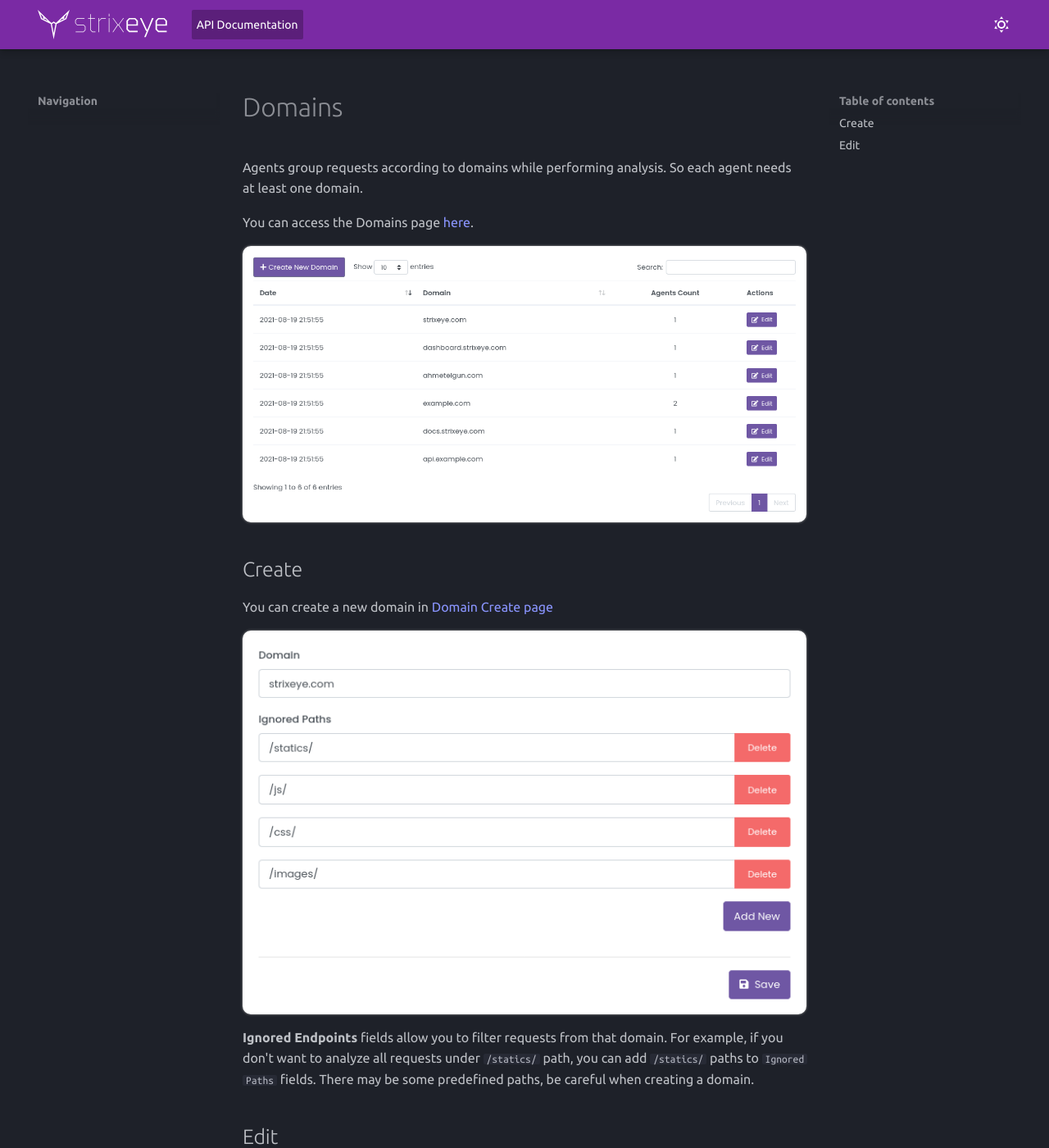
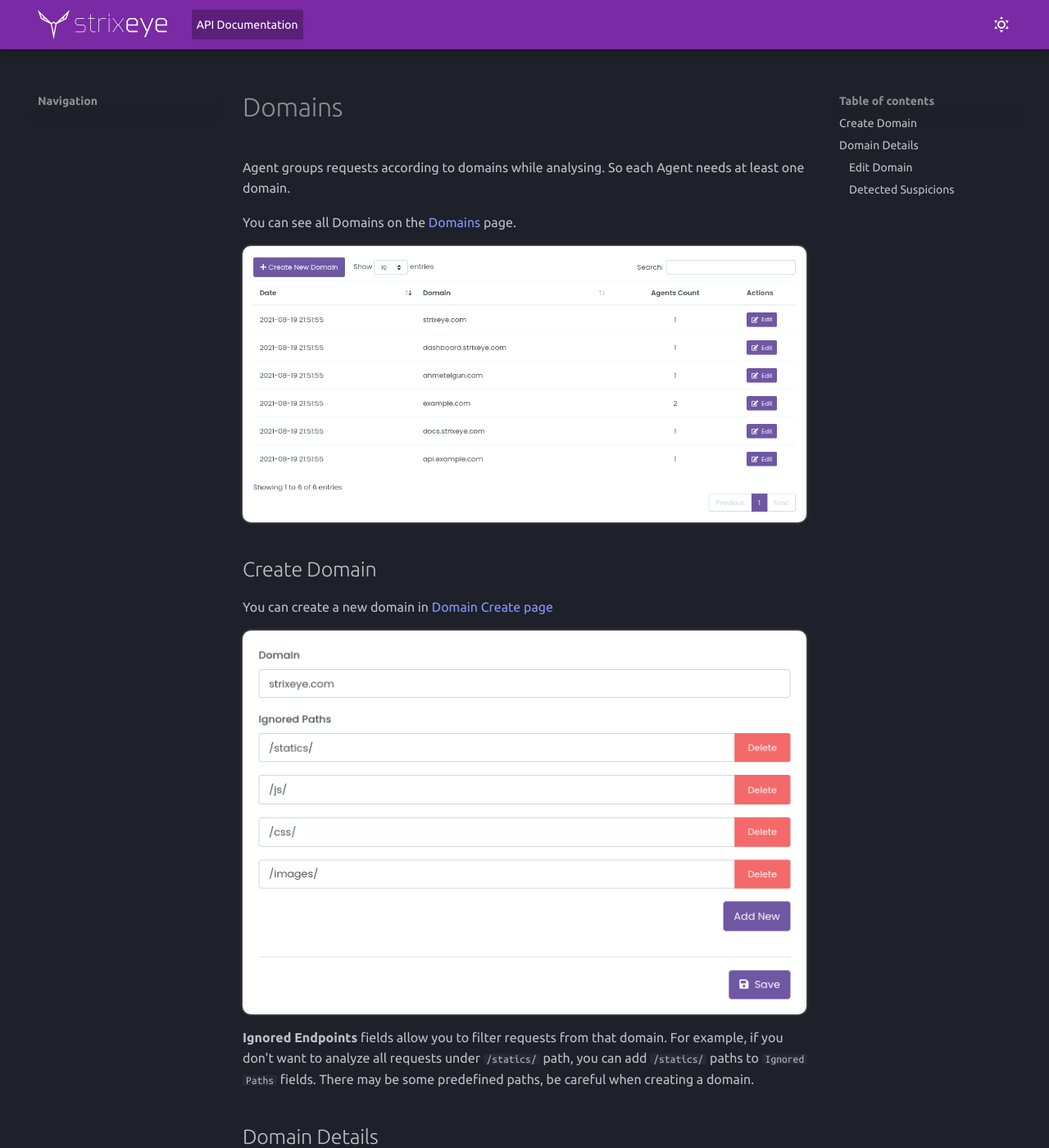
Before and after one commit to strixeyecom/strixeyecom.github.io, an MkDocs documentation site: the page built from docs/in-depth_dashboard/domains.md, in a window 1280 px wide and 1400 px high. Shown: the whole window at 82% size. Built offline with MkDocs 1.6.1 and Material for MkDocs 9.7.7, drawn with Linux system fonts in a browser that asks for light colours; some of the changed text lies outside the part shown.

Commit message:
update domains doc

```diff
--- a/docs/in-depth_dashboard/domains.md
+++ b/docs/in-depth_dashboard/domains.md
@@ -1,24 +1,27 @@
 # Domains
 
-Agents group requests according to domains while performing analysis. So each agent needs at least one domain.
+Agent groups requests according to domains while analysing. So each Agent needs at least one domain.
 
-You can access the Domains page [here](https://dashboard.strixeye.com/domains){:target="_blank"}.
+You can see all Domains on the [Domains](https://dashboard.strixeye.com/domains){:target="_blank"} page.
 
 ![agent name and agent domains](../assets/images/domains.png)
 
-## Create
+## Create Domain
 You can create a new domain in [Domain Create page](https://dashboard.strixeye.com/domains/create/){:target="_blank"}
 
 ![agent name and agent domains](../assets/images/domains_create.png)
 
 **Ignored Endpoints** fields allow you to filter requests from that domain. For example, if you don't want to analyze all requests under ``/statics/`` path, you can add ``/statics/`` paths to ``Ignored Paths`` fields. There may be some predefined paths, be careful when creating a domain.
 
-## Edit
+## Domain Details
+
+### Edit Domain
 
 In Domain edit page, you can edit Domain's ``Ignored Paths`` fields but you can not edit the Domain name. If you want to edit Domain, you should delete the Domain and recreate it.
 
 ![agent name and agent domains](../assets/images/domain_edit.png)
 
+### Detected Suspicions
 
 At the bottom of the domain edit page, you can see the suspicions detected in the domain.
 
```
